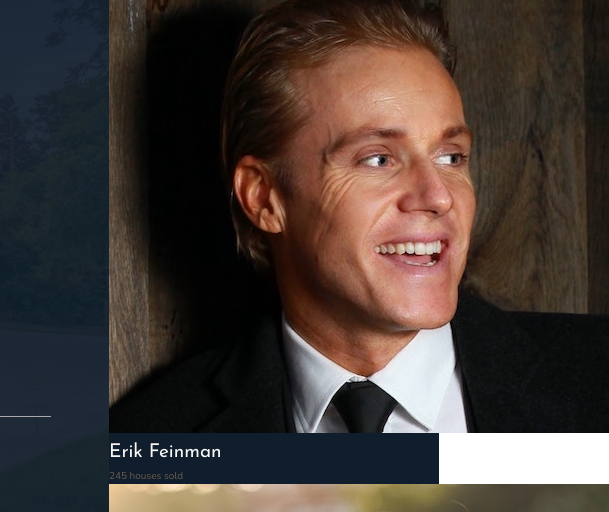
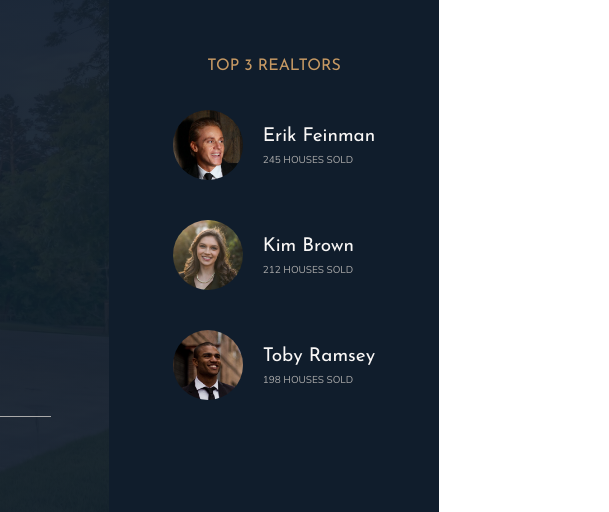
Before and after one commit to arfaoui-aziz/Nexter, a website: page index.html in a window 1280 px wide. Shown: the part 93-605 px from the top of the page, 841-1450 px from the left, 609 px wide, since content can reach past the window. Drawn offline with nearby package versions, Linux system fonts and the light colour scheme.

Commit message:
Realtors Completed

```diff
--- a/sass/_realtors.scss
+++ b/sass/_realtors.scss
@@ -1,4 +1,26 @@
 .realtors {
   background-color: $color-secondary;
   grid-column: col-start 7 / full-end;
+  display: grid;
+  justify-content: center;
+  align-content: center;
+  row-gap: 3rem;
+  justify-items: center;
+
+  &__list {
+    display: grid;
+    grid-template-columns: min-content max-content;
+    gap: 5vh 2rem;
+    align-items: center;
+  }
+
+  &__img {
+    width: 7rem;
+    border-radius: 50%;
+    display: block;
+  }
+  &__sold {
+    text-transform: uppercase;
+    color: $color-grey-light-2;
+  }
 }
```
Also changed, not shown: css/main.css.
